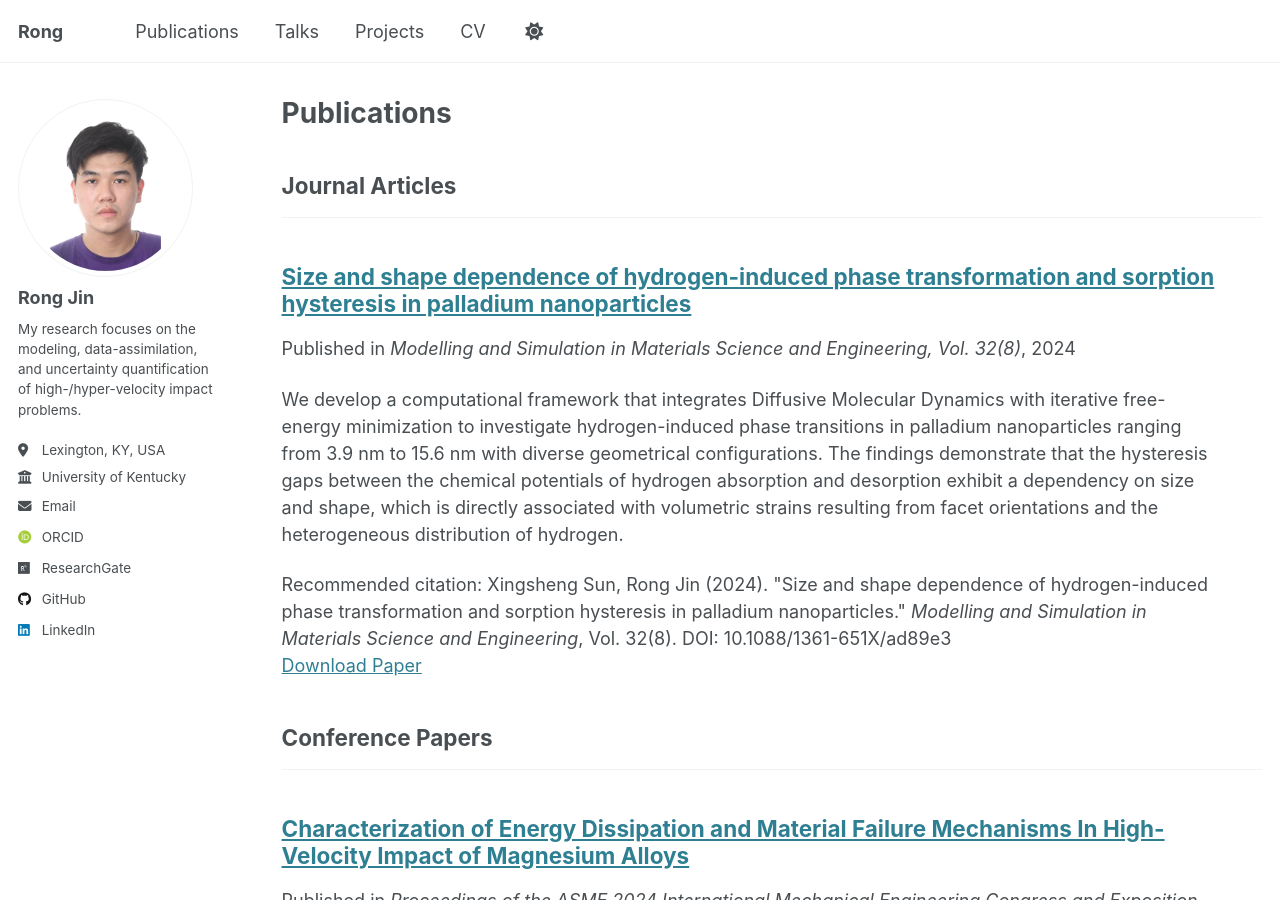
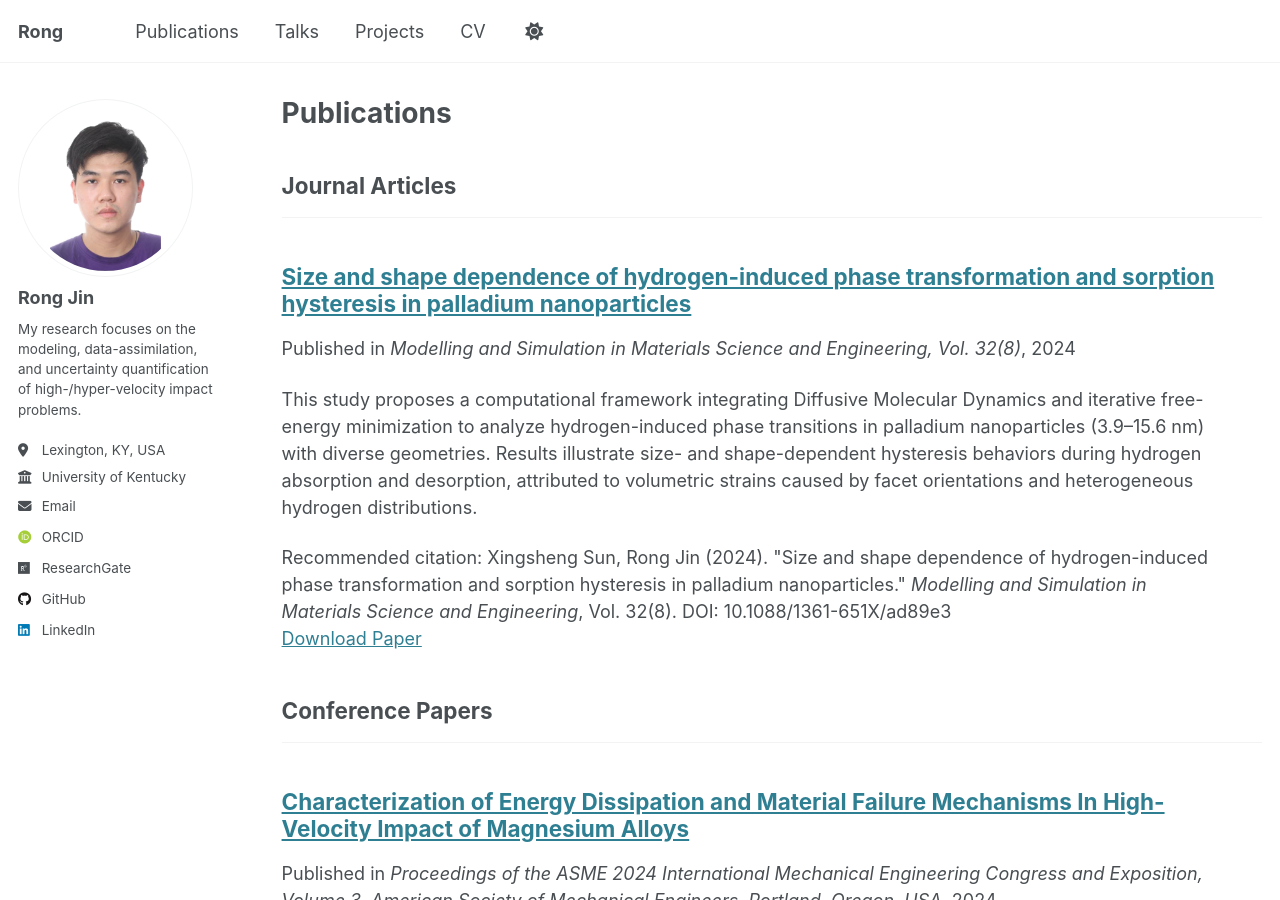
Before and after one commit to rong-jin/rong-jin.github.io, a Jekyll site: the page built from _pages/publications.html, in a window 1280 px wide and 900 px high. Built offline with Jekyll 4.4.1, drawn with Linux system fonts in a browser that asks for light colours; some web fonts are replaced.

Commit message:
Update 2024-12-01- Size and shape dependence of hydrogen-induced phase transformation and sorption hysteresis in palladium nanoparticles.md

```diff
--- a/_publications/2024-12-01- Size and shape dependence of hydrogen-induced phase transformation and sorption hysteresis in palladium nanoparticles.md
+++ b/_publications/2024-12-01- Size and shape dependence of hydrogen-induced phase transformation and sorption hysteresis in palladium nanoparticles.md
@@ -3,7 +3,7 @@ title: "Size and shape dependence of hydrogen-induced phase transformation and s
 collection: publications
 category: manuscripts
 permalink: /publication/2024-12-01-sun-jin-hydrogen-induced-phase-transformation
-excerpt: "We develop a computational framework that integrates Diffusive Molecular Dynamics with iterative free-energy minimization to investigate hydrogen-induced phase transitions in palladium nanoparticles ranging from 3.9 nm to 15.6 nm with diverse geometrical configurations. The findings demonstrate that the hysteresis gaps between the chemical potentials of hydrogen absorption and desorption exhibit a dependency on size and shape, which is directly associated with volumetric strains resulting from facet orientations and the heterogeneous distribution of hydrogen."
+excerpt: "This study proposes a computational framework integrating Diffusive Molecular Dynamics and iterative free-energy minimization to analyze hydrogen-induced phase transitions in palladium nanoparticles (3.9–15.6 nm) with diverse geometries. Results illustrate size- and shape-dependent hysteresis behaviors during hydrogen absorption and desorption, attributed to volumetric strains caused by facet orientations and heterogeneous hydrogen distributions."
 date: 2024-12-01
 venue: "Modelling and Simulation in Materials Science and Engineering, Vol. 32(8)"
 paperurl: "https://doi.org/10.1088/1361-651X/ad89e3"
```
